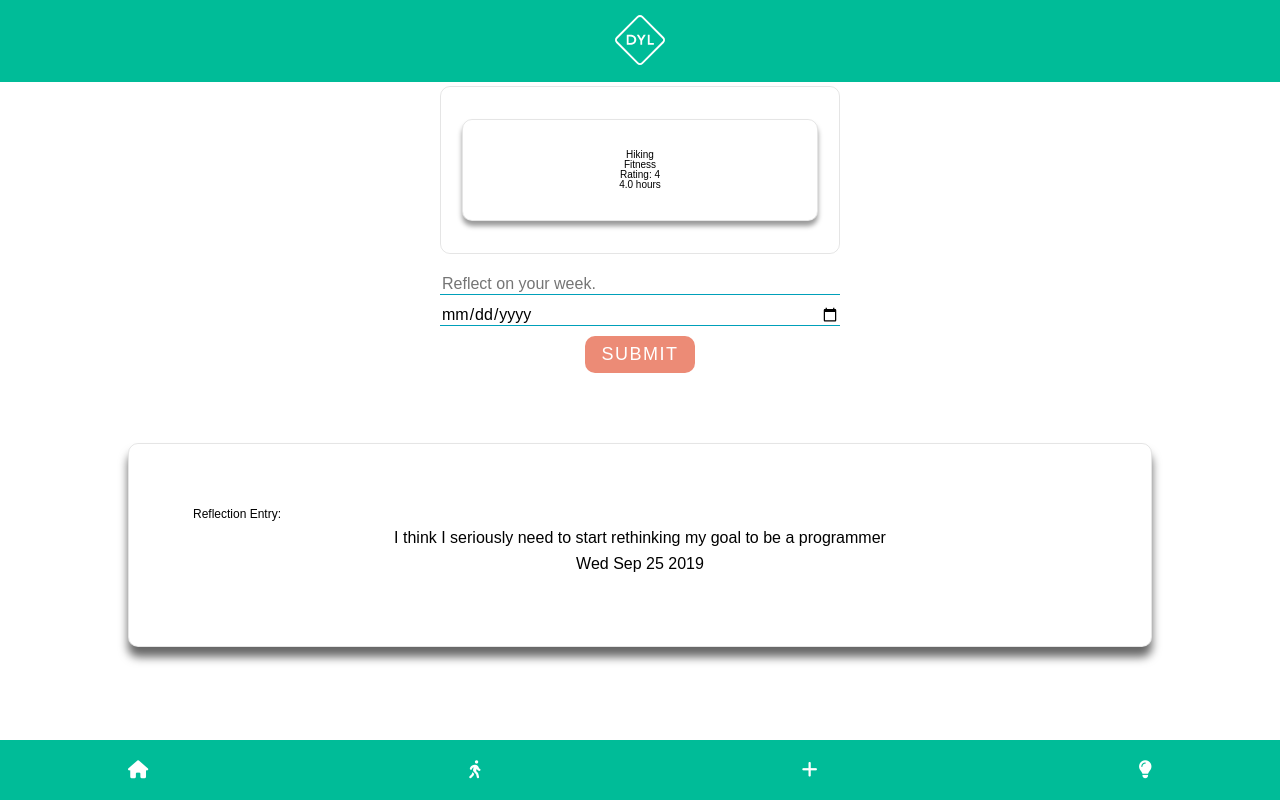
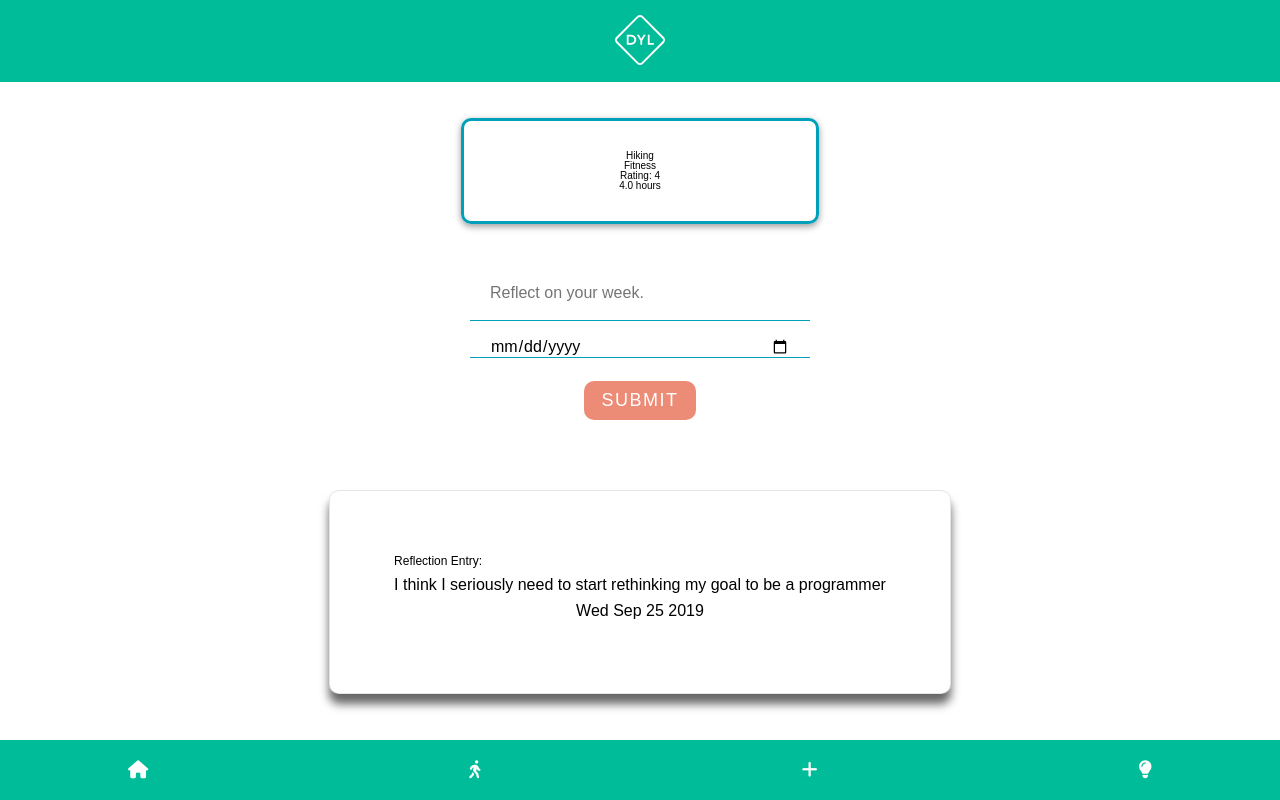
Before and after one commit to kurtve/React-Front-End, a React (Create React App) app in the folder react-front-end/: page /insights in a window 1280 px wide. Built offline with nearby package versions, Linux system fonts and the light colour scheme; a web font is replaced by a local one.

Commit message:
jacked up nav z-index. styling insights and reflection form

```diff
--- a/react-front-end/src/Components/Insights/Insights.js
+++ b/react-front-end/src/Components/Insights/Insights.js
@@ -24,7 +24,13 @@ export default function Insights({ insights, activities, addInsight, editInsight
       & > * {
         margin-bottom: 10px;
       }
-      & input {
+      & textarea {
+        resize: none;
+      }
+      & input, & textarea {
+        width: 85%;
+        margin: 2% auto;
+        padding: 0 5%;
         font-family: inherit;
         font-size: 1.6rem;
         border: none;
@@ -37,12 +43,18 @@ export default function Insights({ insights, activities, addInsight, editInsight
         font-weight: 500;
         letter-spacing: .15rem;
         width: auto;
-        margin: auto;
-        border: none;
+        margin: 15px auto 0 auto;
+        border: 1px solid transparent;
         border-radius: 10px;
         padding: 2% 4%;
         color: white;
         text-transform: uppercase;
+        &:hover {
+          color: #ec8b76;
+          background: white;
+          border: 1px solid #ec8b76;
+          cursor: pointer;
+        }
       }
     }
   `
@@ -51,14 +63,13 @@ export default function Insights({ insights, activities, addInsight, editInsight
     height: auto;
     width: 400px;
     border-radius: 10px;
-    border: 1px solid rgba(0,0,0,.1);
     & .card-inner {
       margin: 0 auto;
       padding: 30px 0;
       width: 95%;
-      border: 1px solid rgba(0,0,0,.1);
+      border: 3px solid #00a0ba;
       border-radius: 10px;
-      box-shadow: 0 .5rem .5rem rgba(0,0,0,.4);
+      box-shadow: 0 .25rem .75rem rgba(0,0,0,.4);
     }
   `
 
@@ -69,7 +80,7 @@ export default function Insights({ insights, activities, addInsight, editInsight
   `
 
   const StyledReflectionCard = styled.div `
-    width: 80%;
+    max-width: 50%;
     padding: 5%;
     font-size: 1.6rem;
     margin-top: 20px;
@@ -85,6 +96,9 @@ export default function Insights({ insights, activities, addInsight, editInsight
     & p {
       text-align: center;
     }
+    &:last-child {
+      margin-bottom: 80px;
+    }
   `
 
   return (
@@ -96,12 +110,12 @@ export default function Insights({ insights, activities, addInsight, editInsight
         <StyledWeekContainer>
 
           <Slider
-            speed={500}
+            speed={750}
             slidesToShow={1}
             slidesToScroll={1}
             infinite={false}
-            autoplay={true}
-            autoplaySpeed={5000}
+            autoplay={false}
+            autoplaySpeed={6000}
             arrows={false}
           >
             {activities.map((entry, index) => {
--- a/react-front-end/src/Components/Insights/ReflectionForm.js
+++ b/react-front-end/src/Components/Insights/ReflectionForm.js
@@ -27,7 +27,7 @@ export default function ReflectionForm(props) {
   return (
     <>
       <form onSubmit={handleSubmit}>
-        <input
+        <textarea
           type="text"
           name="reflection"
           placeholder="Reflect on your week."
--- a/react-front-end/src/Components/Nav/Nav.js
+++ b/react-front-end/src/Components/Nav/Nav.js
@@ -1,13 +1,19 @@
 import React from 'react'
 import TopNav from './TopNav'
 import BottomNav from './BottomNav'
+import styled from 'styled-components'
 
 export default function Nav() {
 
+  const StyledNav = styled.div `
+    position: relative;
+    z-index: 1000;
+  `
+
   return (
-    <div>
+    <StyledNav>
       <TopNav />
       <BottomNav />
-    </div>
+    </StyledNav>
   )
 }
```
